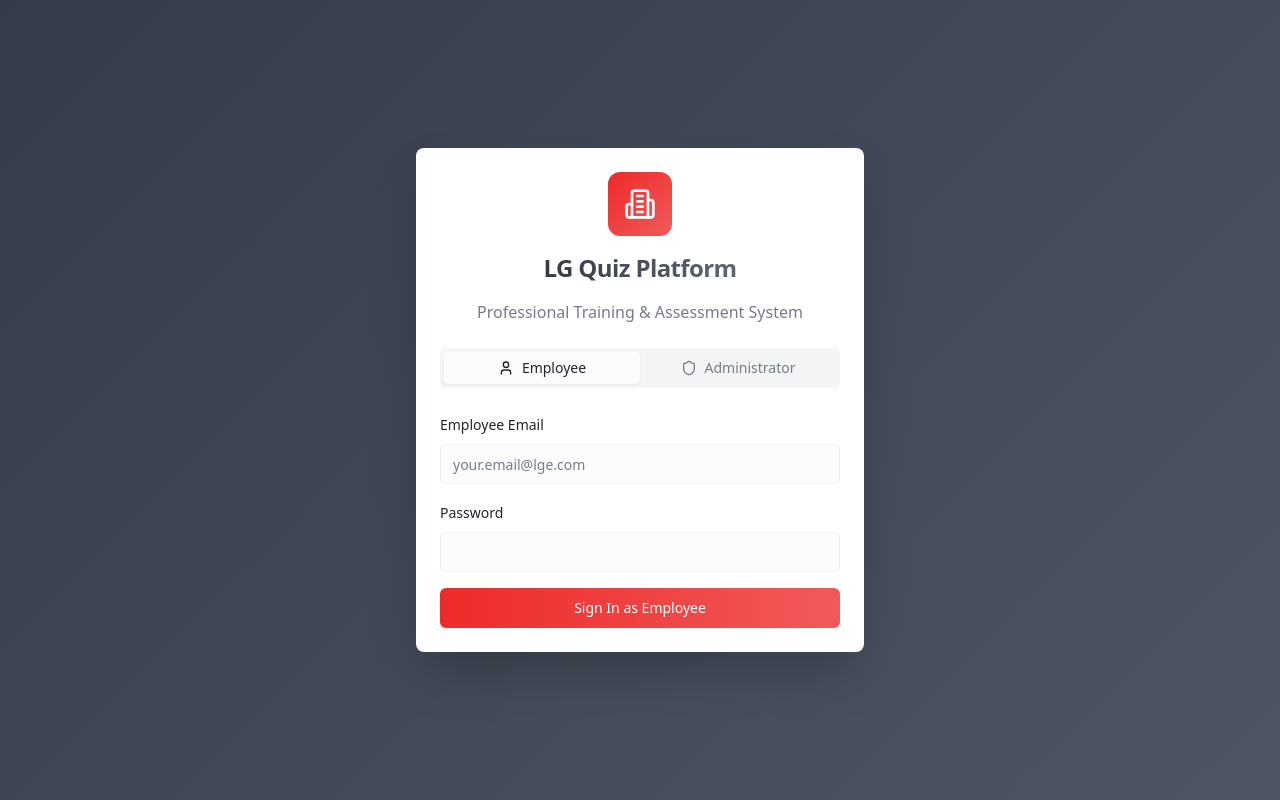
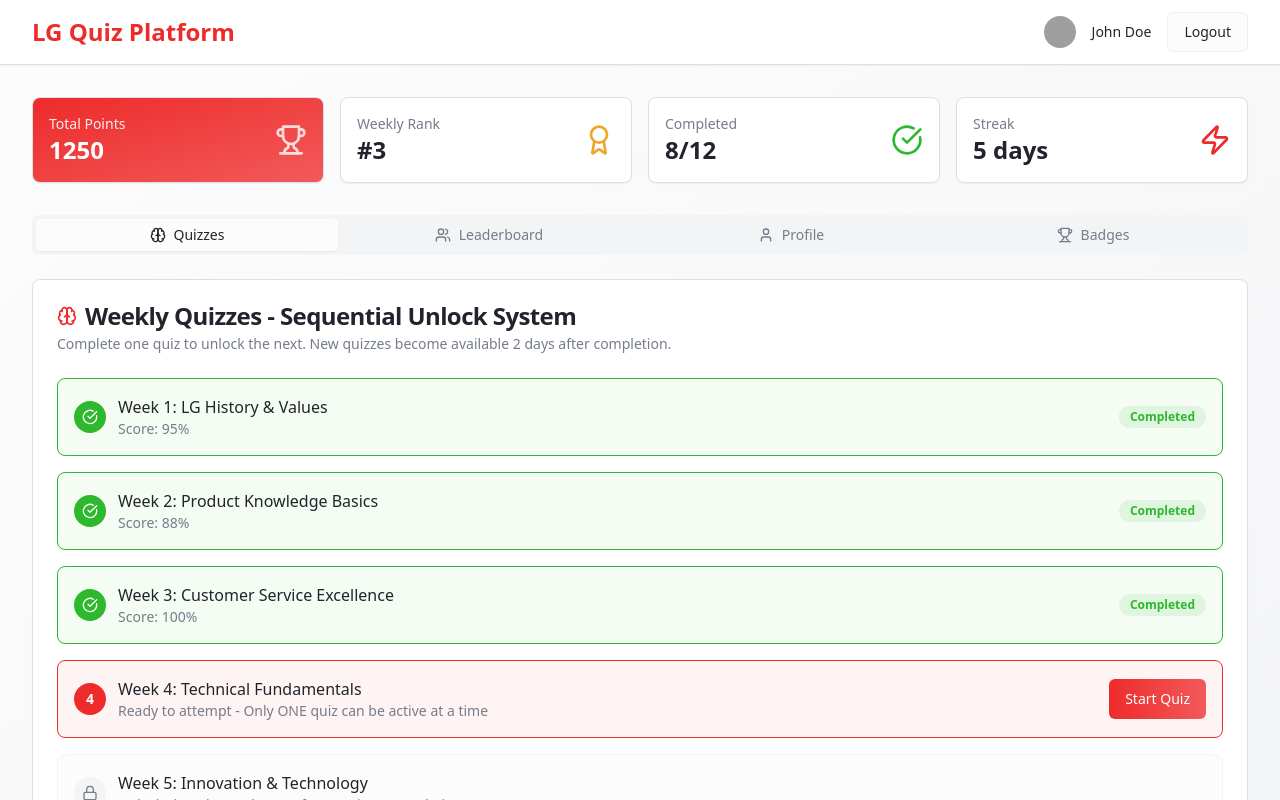
Before and after one commit to PranavJosh111/lg-quiz-quest-hub, a React (Vite) app: page / in a window 1280 px wide. Shown: the top 800 px of the page. Built offline with nearby package versions, Linux system fonts and the light colour scheme; grey boxes are pictures that could not be loaded.

Commit message:
Remove login page
Remove the login page component.

```diff
--- a/src/pages/Index.tsx
+++ b/src/pages/Index.tsx
@@ -1,35 +1,17 @@
-import { useState } from "react";
-import LoginPage from "@/components/LoginPage";
 import EmployeeDashboard from "@/components/EmployeeDashboard";
-import AdminDashboard from "@/components/AdminDashboard";
 
 const Index = () => {
-  const [user, setUser] = useState<any>(null);
-  const [userType, setUserType] = useState<'employee' | 'admin' | null>(null);
-
-  const handleLogin = (type: 'employee' | 'admin', userData: any) => {
-    setUserType(type);
-    setUser(userData);
+  const mockUser = {
+    name: "John Doe",
+    email: "john.doe@lg.com",
+    department: "Engineering",
+    points: 850,
+    badges: 5,
+    avatar: "avatar-1",
+    avatarBg: "bg-1"
   };
 
-  const handleLogout = () => {
-    setUser(null);
-    setUserType(null);
-  };
-
-  if (!user) {
-    return <LoginPage onLogin={handleLogin} />;
-  }
-
-  if (userType === 'employee') {
-    return <EmployeeDashboard user={user} onLogout={handleLogout} />;
-  }
-
-  if (userType === 'admin') {
-    return <AdminDashboard user={user} onLogout={handleLogout} />;
-  }
-
-  return null;
+  return <EmployeeDashboard user={mockUser} onLogout={() => {}} />;
 };
 
 export default Index;
```
